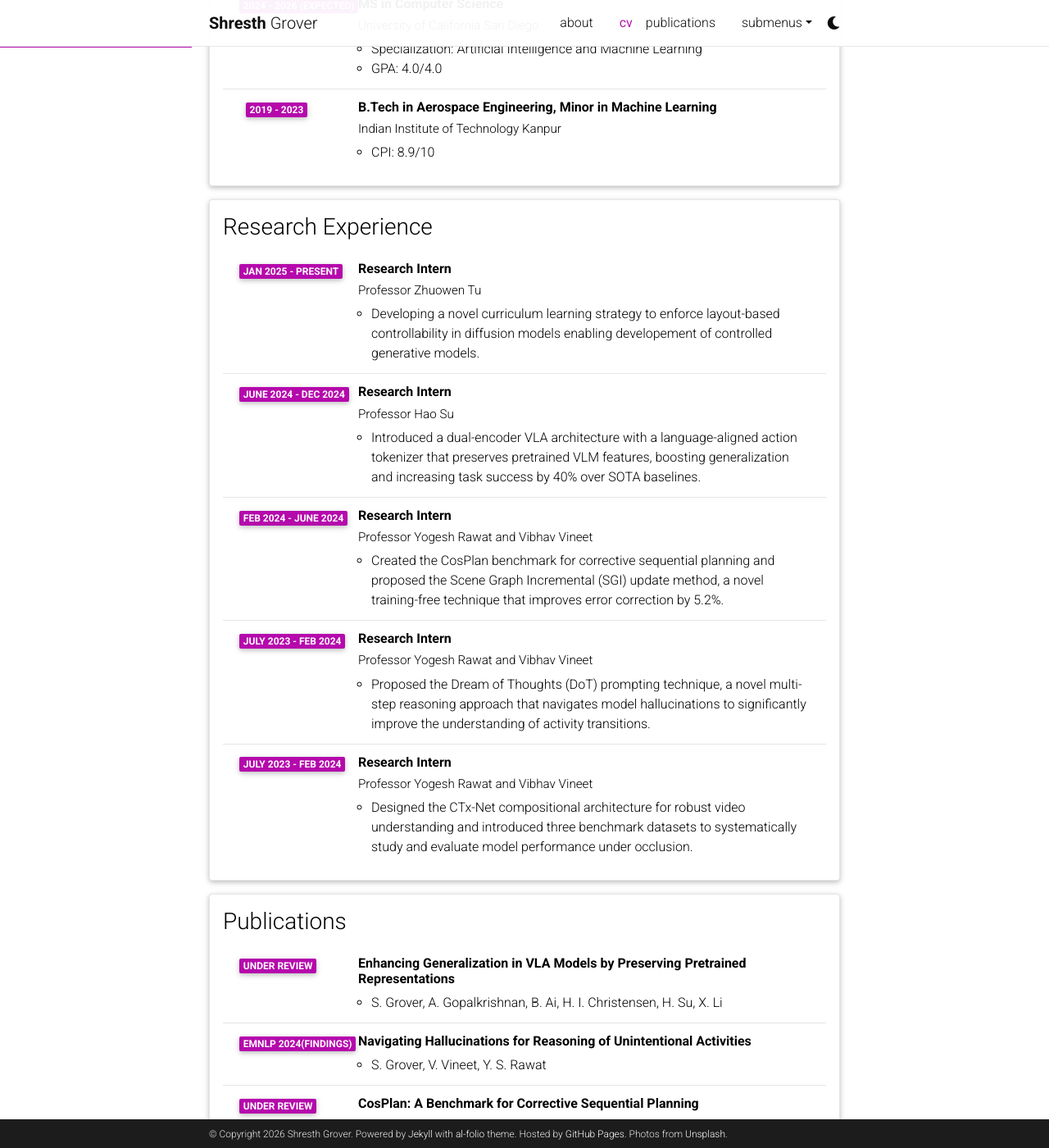
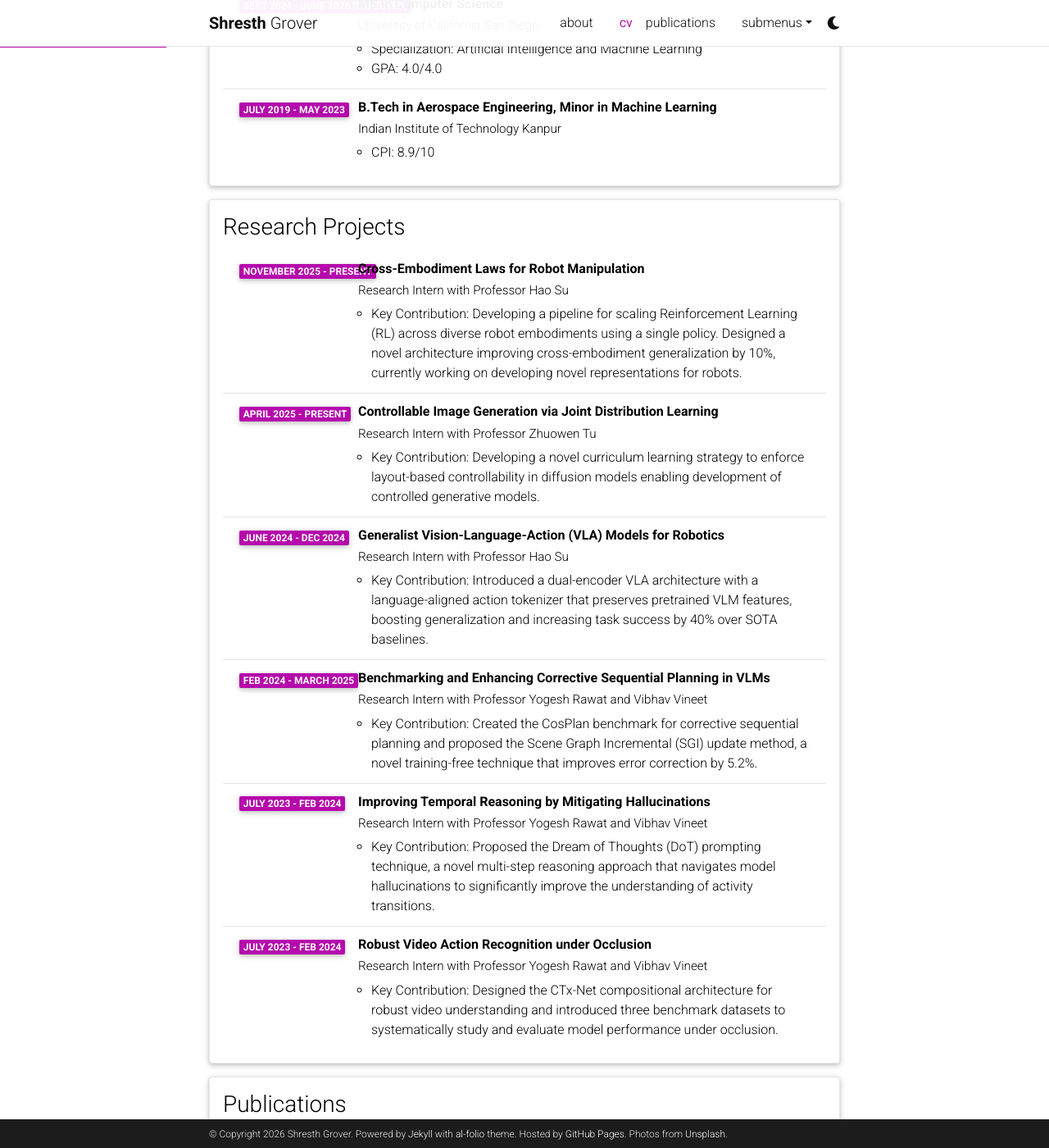
Before and after one commit to shroglck/shroglck.github.io, a Jekyll site: the page built from _pages/cv.md, in a window 1280 px wide and 1400 px high, scrolled down 265 px. Shown: the whole window at 82% size. Built offline with Jekyll 4.4.1, drawn with Linux system fonts in a browser that asks for light colours; comment, search, counter and statistics services are not loaded; a style sheet for code colours, icons or effects is not loaded; some of the changed text lies outside the part shown.

Commit message:
Update CV content to match LaTeX version
- Update `_data/cv.yml` with specific research project titles, descriptions, and correct dates (including future dates as requested).
- Update `_pages/about.md` with contact information (email, phone) and fix a typo in the bio.
- Update `_bibliography/papers.bib` to include new publications (CoDiffusion) and update status/links for existing ones, marking them as selected for the main page.
- Ensure Education and Awards sections match the provided LaTeX.

```diff
--- a/_data/cv.yml
+++ b/_data/cv.yml
@@ -3,53 +3,61 @@
   contents:
     - title: MS in Computer Science
       institution: University of California San Diego
-      year: 2024 - 2026 (Expected)
+      year: Sept 2024 - June 2026 (Expected)
       description:
         - "Specialization: Artificial Intelligence and Machine Learning"
         - "GPA: 4.0/4.0"
     - title: B.Tech in Aerospace Engineering, Minor in Machine Learning
       institution: Indian Institute of Technology Kanpur
-      year: 2019 - 2023
+      year: July 2019 - May 2023
       description:
         - "CPI: 8.9/10"
 
-- title: Research Experience
+- title: Research Projects
   type: time_table
   contents:
-    - title: Research Intern
-      institution: Professor Zhuowen Tu
-      year: Jan 2025 - Present
+    - title: Cross-Embodiment Laws for Robot Manipulation
+      institution: Research Intern with Professor Hao Su
+      year: November 2025 - Present
       description:
-        - "Developing a novel curriculum learning strategy to enforce layout-based controllability in diffusion models enabling developement of controlled generative models."
-    - title: Research Intern
-      institution: Professor Hao Su
+        - "Key Contribution: Developing a pipeline for scaling Reinforcement Learning (RL) across diverse robot embodiments using a single policy. Designed a novel architecture improving cross-embodiment generalization by 10%, currently working on developing novel representations for robots."
+    - title: Controllable Image Generation via Joint Distribution Learning
+      institution: Research Intern with Professor Zhuowen Tu
+      year: April 2025 - Present
+      description:
+        - "Key Contribution: Developing a novel curriculum learning strategy to enforce layout-based controllability in diffusion models enabling development of controlled generative models."
+    - title: Generalist Vision-Language-Action (VLA) Models for Robotics
+      institution: Research Intern with Professor Hao Su
       year: June 2024 - Dec 2024
       description:
-        - "Introduced a dual-encoder VLA architecture with a language-aligned action tokenizer that preserves pretrained VLM features, boosting generalization and increasing task success by 40% over SOTA baselines."
-    - title: Research Intern
-      institution: Professor Yogesh Rawat and Vibhav Vineet
-      year: Feb 2024 - June 2024
+        - "Key Contribution: Introduced a dual-encoder VLA architecture with a language-aligned action tokenizer that preserves pretrained VLM features, boosting generalization and increasing task success by 40% over SOTA baselines."
+    - title: Benchmarking and Enhancing Corrective Sequential Planning in VLMs
+      institution: Research Intern with Professor Yogesh Rawat and Vibhav Vineet
+      year: Feb 2024 - March 2025
       description:
-        - "Created the CosPlan benchmark for corrective sequential planning and proposed the Scene Graph Incremental (SGI) update method, a novel training-free technique that improves error correction by 5.2%."
-    - title: Research Intern
-      institution: Professor Yogesh Rawat and Vibhav Vineet
+        - "Key Contribution: Created the CosPlan benchmark for corrective sequential planning and proposed the Scene Graph Incremental (SGI) update method, a novel training-free technique that improves error correction by 5.2%."
+    - title: Improving Temporal Reasoning by Mitigating Hallucinations
+      institution: Research Intern with Professor Yogesh Rawat and Vibhav Vineet
       year: July 2023 - Feb 2024
       description:
-        - "Proposed the Dream of Thoughts (DoT) prompting technique, a novel multi-step reasoning approach that navigates model hallucinations to significantly improve the understanding of activity transitions."
-    - title: Research Intern
-      institution: Professor Yogesh Rawat and Vibhav Vineet
+        - "Key Contribution: Proposed the Dream of Thoughts (DoT) prompting technique, a novel multi-step reasoning approach that navigates model hallucinations to significantly improve the understanding of activity transitions."
+    - title: Robust Video Action Recognition under Occlusion
+      institution: Research Intern with Professor Yogesh Rawat and Vibhav Vineet
       year: July 2023 - Feb 2024
       description:
-        - "Designed the CTx-Net compositional architecture for robust video understanding and introduced three benchmark datasets to systematically study and evaluate model performance under occlusion."
+        - "Key Contribution: Designed the CTx-Net compositional architecture for robust video understanding and introduced three benchmark datasets to systematically study and evaluate model performance under occlusion."
 
 - title: Publications
   type: time_table
   contents:
+    - title: "CoDiffusion: Harmonizing Layouts and Image Generation through Joint Diffusion"
+      year: Under Review
+      description: "S. Grover, S. Aggarwal, D. Srivastav, Z. Tu"
     - title: "Enhancing Generalization in VLA Models by Preserving Pretrained Representations"
       year: Under Review
       description: "S. Grover, A. Gopalkrishnan, B. Ai, H. I. Christensen, H. Su, X. Li"
     - title: "Navigating Hallucinations for Reasoning of Unintentional Activities"
-      year: EMNLP 2024(Findings)
+      year: EMNLP 2024
       description: "S. Grover, V. Vineet, Y. S. Rawat"
     - title: "CosPlan: A Benchmark for Corrective Sequential Planning"
       year: Under Review
@@ -83,17 +91,9 @@
         - Docker
         - Slurm
 
-- title: Honors and Awards
-  type: time_table
-  contents:
-    - year: 2023
-      items:
-        - "B.Tech Degree with Distinction (Mathematics & Computing), IIT Kanpur"
-    - year: 2022
-      items:
-        - "Academic Excellence Award, IIT Kanpur"
-
-- title: Academic Service
+- title: Awards & Honors
   type: list
   contents:
-    - "Reviewer: NeurIPS 2025"
+    - "Academic Excellence Award, IIT Kanpur (2022)"
+    - "B.Tech Degree with Distinction, IIT Kanpur (2023)"
+    - "Reviewer: NeurIPS, CVPR"
```
Also changed, not shown: _bibliography/papers.bib (+19 -5 lines), _pages/about.md (+2 -1 lines).
